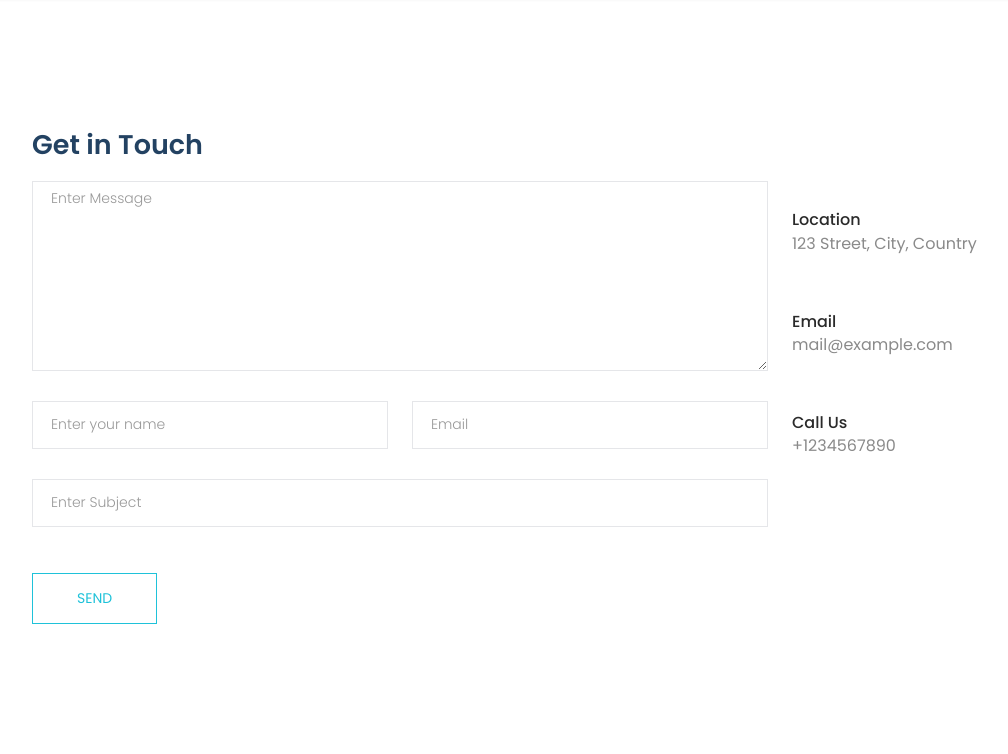
After one commit to Oryntayev-Mukhammed/DjangoProject, a Django app: page /contact/ in a window 1280 px wide. The commit adds this page. Shown: the part 351-1105 px from the top of the page, without its empty margins (50-1058 px from the left). Run offline with Django 4.2, Linux system fonts and the light colour scheme; some libraries are stand-ins or nearby versions; some web fonts are replaced.

Commit message:
12.02.2023

```diff
--- /dev/null
+++ b/hollow/school/templates/school/contact.html
@@ -0,0 +1,144 @@
+<!DOCTYPE html>
+<html>
+<head>
+    {% load static %}
+    {% load school_tags %}
+    {% load bootstrap5 %}
+    {% bootstrap_css %}
+    {% bootstrap_javascript %}
+	<meta charset="UTF-8">
+	<meta http-equiv="x-ua-compatible" content="ie=edge">
+    <title>OSI</title>
+    <meta name="description" content="">
+    <meta name="viewport" content="width=device-width, initial-scale=1">
+    <link rel="shortcut icon" type="image/x-icon" href="{% static 'school/images/icons.png' %}">
+    <link rel="stylesheet" href="{% static 'school/css/bootstrap.min.css' %}">
+    <link rel="stylesheet" href="{% static 'school/css/owl.carousel.min.css' %}">
+    <link rel="stylesheet" href="{% static 'school/css/magnific-popup.css' %}">
+    <link rel="stylesheet" href="{% static 'school/css/font-awesome.min.css' %}">
+    <link rel="stylesheet" href="{% static 'school/css/themify-icons.css' %}">
+    <link rel="stylesheet" href="{% static 'school/css/nice-select.css' %}">
+    <link rel="stylesheet" href="{% static 'school/css/flaticon.css' %}">
+    <link rel="stylesheet" href="{% static 'school/css/gijgo.css' %}">
+    <link rel="stylesheet" href="{% static 'school/css/animate.css' %}">
+    <link rel="stylesheet" href="{% static 'school/css/slicknav.css' %}">
+    <link rel="stylesheet" href="{% static 'school/css/style.css' %}">
+</head>
+<body>
+    <header>
+        <div class="header-area ">
+            <div class="header-top_area">
+                <div class="container-fluid">
+                    <div class="row">
+                        <div class="col-lg-12">
+                            <div class="header_top_wrap d-flex justify-content-between align-items-center">
+                                <div class="text_wrap">
+                                    <p><a href="{% url 'form' %}">  Login</a> <a href="#">Register</a></p>
+                                </div>
+                            </div>
+                        </div>
+                    </div>
+                </div>
+            </div>
+            <div id="sticky-header" class="main-header-area">
+                <div class="container-fluid">
+                    <div class="row">
+                        <div class="col-lg-12">
+                            <div class="header_wrap d-flex justify-content-between align-items-center">
+                                <div class="header_left">
+                                    <div class="logo">
+                                        <a href="{% url 'home' %}">
+                                            <img src="{% static 'school/images/logos.png' %}" alt="">
+                                        </a>
+                                    </div>
+                                </div>
+                                <div class="header_right d-flex align-items-center">
+                                    <div class="main-menu  d-none d-lg-block">
+                                        <nav>
+                                            <ul id="navigation">
+                                                <li><a href="{% url 'home' %}">home</a></li>
+                                                <li><a href="{% url 'courses' %}">Courses</a></li>
+												<li><a href="{% url 'contact' %}">Contact</a></li>
+											</ul>
+										</nav>
+									</div>
+									<div class="Appointment">
+										<div class="book_btn d-none d-lg-block">
+											<a data-scroll-nav='1' href="#">Apply Now</a>
+										</div>
+									</div>
+								</div>
+							</div>
+						</div>
+						<div class="col-12">
+							<div class="mobile_menu d_block d-lg-none"></div>
+						</div>
+					</div>
+				</div>
+			</div>
+		</div>
+	</header>
+    <section class="contact-section section_padding">
+    <div class="container">
+        <div class="row">
+            <div class="col-12">
+                <h2 class="contact-title">Get in Touch</h2>
+            </div>
+            <div class="col-lg-8">
+                <form class="form-contact contact_form" action="#" method="post" id="contactForm" novalidate="novalidate">
+                    <div class="row">
+                        <div class="col-12">
+                            <div class="form-group">
+                                <textarea class="form-control w-100" name="message" id="message" cols="30" rows="9" onfocus="this.placeholder = ''" onblur="this.placeholder = 'Enter Message'" placeholder="Enter Message"></textarea>
+                            </div>
+                        </div>
+                        <div class="col-sm-6">
+                            <div class="form-group">
+                                <input class="form-control valid" name="name" id="name" type="text" onfocus="this.placeholder = ''" onblur="this.placeholder = 'Enter your name'" placeholder="Enter your name">
+                            </div>
+                        </div>
+                        <div class="col-sm-6">
+                            <div class="form-group">
+                                <input class="form-control valid" name="email" id="email" type="email" onfocus="this.placeholder = ''" onblur="this.placeholder = 'Enter email address'" placeholder="Email">
+                            </div>
+                        </div>
+                        <div class="col-12">
+                            <div class="form-group">
+                                <input class="form-control" name="subject" id="subject" type="text" onfocus="this.placeholder = ''" onblur="this.placeholder = 'Enter Subject'" placeholder="Enter Subject">
+                            </div>
+                        </div>
+                    </div>
+                    <div class="form-group mt-3">
+                        <button type="submit" class="button button-contactForm boxed-btn">Send</button>
+                    </div>
+                </form>
+            </div>
+            <div class="col-lg-4">
+                <div class="media contact-info">
+                    <span class="contact-info__icon"><i class="ti-home"></i></span>
+                    <div class="media-body">
+                        <h3>Location</h3>
+                        <p>123 Street, City, Country</p>
+                    </div>
+                </div>
+                <div class="media contact-info">
+                    <span class="contact-info__icon"><i class="ti-email"></i></span>
+                    <div class="media-body">
+                        <h3>Email</h3>
+                        <p>mail@example.com</p>
+                    </div>
+                </div>
+                <div class="media contact-info">
+                    <span class="contact-info__icon"><i class="ti-mobile"></i></span>
+                    <div class="media-body">
+                        <h3>Call Us</h3>
+                        <p>+1234567890</p>
+                    </div>
+                </div>
+            </div>
+        </div>
+    </div>
+</section>
+
+</body>
+</html>
--- a/hollow/school/urls.py
+++ b/hollow/school/urls.py
@@ -7,6 +7,7 @@ urlpatterns = [
     path('about/', about, name='about'),
     path('term/<slug:term_slug>/', show_term, name='term'),
     path('courses/', courses, name='courses'),
+    path('contact/', contact, name='contact'),
 
 
 ]
--- a/hollow/school/views.py
+++ b/hollow/school/views.py
@@ -17,6 +17,9 @@ def index(request):
 
 def courses(request):
     return render(request, 'school/courses.html')
+
+def contact(request):
+    return render(request, 'school/contact.html')
 
 
 def about(request):
```
Also changed, not shown: hollow/school/templates/school/index.html (+2 -51 lines).
